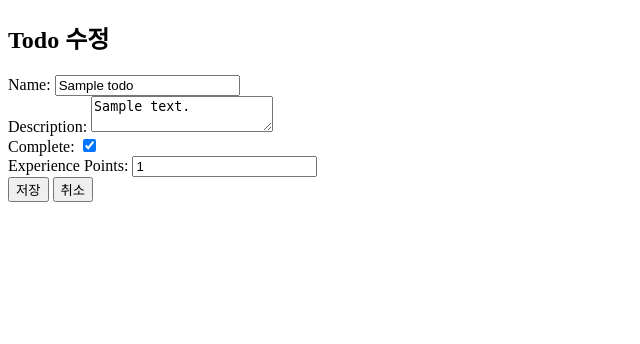
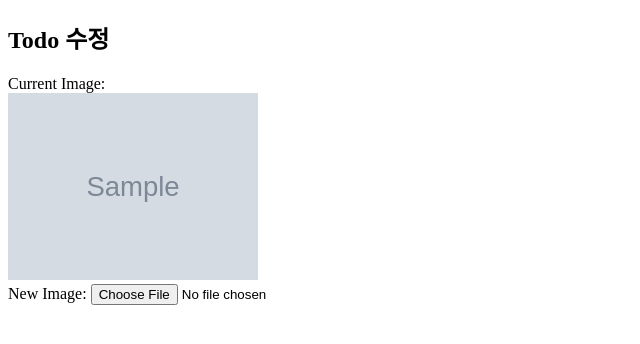
Before and after one commit to aca1111-git/DRF_todoList, a Django app: page /todo/update/1/ in a window 1280 px wide. Shown: the top 344 px of the page, without its empty margins (0-640 px from the left). Run offline with Django 5.2, Linux system fonts and the light colour scheme; tables that the repository leaves empty hold one stand-in row (values such as "Sample post"); grey boxes marked "Sample" are stand-in pictures.

Commit message:
feat:insert image

```diff
--- a/mysite/settings.py
+++ b/mysite/settings.py
@@ -127,3 +127,6 @@ REST_FRAMEWORK = {
     "DEFAULT_PAGINATION_CLASS": "todo.pagination.CustomPageNumberPagination",
     "PAGE_SIZE": 3,
 }
+
+MEDIA_URL = "/media/"
+MEDIA_ROOT = BASE_DIR / "media"
--- a/mysite/urls.py
+++ b/mysite/urls.py
@@ -1,9 +1,15 @@
 from django.contrib import admin
 from django.urls import path, include
 from django.shortcuts import redirect
+from django.conf import settings
+from django.conf.urls.static import static
 
 urlpatterns = [
     path("admin/", admin.site.urls),
     path("todo/", include("todo.urls")),
     path("", lambda request: redirect("todo:list")),  # 첫페이지가 무조건 보이게하기
 ]
+
+# ✅ [추가] DEBUG일 때만 media 파일을 /media/로 서빙
+if settings.DEBUG:
+    urlpatterns += static(settings.MEDIA_URL, document_root=settings.MEDIA_ROOT)
--- a/templates/todo/list.html
+++ b/templates/todo/list.html
@@ -80,6 +80,11 @@ document.addEventListener("DOMContentLoaded", () => {
                 <p><strong>설명:</strong> ${todo.description}</p>
                 <p><strong>완료 여부:</strong> ${todo.complete}</p>
                 <p><strong>exp:</strong> ${todo.exp}</p>
+
+                <!-- [추가됨] 이미지 표시 -->
+    ${todo.image ? `<img src="${todo.image}" style="max-width:200px;">` : ""}
+
+
                 <hr>
             `;
 
--- a/templates/todo/update.html
+++ b/templates/todo/update.html
@@ -5,99 +5,59 @@
 <div class="container">
   <h2>Todo 수정</h2>
 
+  <!-- [추가] 현재 이미지 미리보기 -->
   <div>
-    <label for="name">Name:</label>
-    <input type="text" name="name" id="name" value="{{ todo.name }}">
+    <label>Current Image:</label><br>
+    {% if todo.image %}
+      <img src="{{ todo.image.url }}" alt="todo image" style="max-width:250px; height:auto;">
+    {% else %}
+      <p>-</p>
+    {% endif %}
   </div>
 
+  <!-- [추가] 새 이미지 업로드 -->
   <div>
-    <label for="description">Description:</label>
-    <textarea name="description" id="description">{{ todo.description }}</textarea>
+    <label for="image">New Image:</label>
+    <input type="file" id="image">
   </div>
 
-  <div>
-    <label for="complete">Complete:</label>
-    <input type="checkbox" name="complete" id="complete" {% if todo.complete %}checked{% endif %}>
-  </div>
-
-  <div>
-    <label for="exp">Experience Points:</label>
-    <input type="number" name="exp" id="exp" min="0" value="{{ todo.exp }}">
-  </div>
-
-  <button type="button" id="todoUpdate">저장</button>
-  <button type="button" onclick="history.back()">취소</button>
 </div>
 
-<script src="https://cdn.jsdelivr.net/npm/axios/dist/axios.min.js"></script>
 <script>
+
+// Axios 인스턴스 생성
+// baseURL을 "/"로 설정하여 같은 Django 서버로 API 요청을 보냄
 const api = axios.create({
   baseURL: "/",
-  // axios 인스턴스 생성 (모든 API 요청의 기본 URL 설정)
-  // Content-Type을 따로 지정하지 않음 → FormData 사용 시 axios가 자동으로 multipart/form-data 설정
 });
 
-// CSRF 토큰 자동 추가 (Django 보안 필수)
-api.interceptors.request.use(config => {
+// Todo 수정 버튼 클릭 이벤트
+// id="todoUpdate" 버튼을 클릭하면 실행됨
+document.getElementById("todoUpdate").addEventListener("click", async () => {
+  try {
 
-  const csrfToken = document.cookie
-    .split("; ")
-    .find(row => row.startsWith("csrftoken"))
-    ?.split("=")[1];
-  // 브라우저 쿠키에서 csrftoken 값을 찾아서 추출
+    // FormData 객체 생성
+    // 파일 업로드나 multipart/form-data 요청을 보낼 때 사용
+    const formData = new FormData();
 
-  if (csrfToken) {
-    config.headers["X-CSRFToken"] = csrfToken;
-    // Django에서 요구하는 CSRF 토큰을 요청 헤더에 추가
+    // 이미지 input 요소 가져오기
+    const fileInput = document.getElementById("image");
+
+    // 새 이미지를 선택했을 경우에만 image 필드를 추가
+    // (이미지를 변경하지 않으면 서버로 보내지 않음)
+    if (fileInput.files.length > 0) {
+      formData.append("image", fileInput.files[0]);
+    }
+
+  } catch (err) {
+
+    // 서버 오류 또는 네트워크 오류 발생 시 콘솔에 출력
+    console.error(err.response?.data || err.message);
+
+    // 사용자에게 수정 실패 알림
+    alert("수정 실패");
   }
-
-  return config;
-  // 수정된 요청 설정 반환
 });
 
-
-const todoId = "{{ todo.id }}";
-// Django 템플릿에서 전달된 todo의 id(pk)를 JavaScript 변수로 저장
-
-
-document.getElementById("todoUpdate").addEventListener("click", async () => {
-  // id가 todoUpdate인 버튼을 클릭하면 실행
-
-  try {
-
-    const formData = new FormData();
-    // FormData 객체 생성 (폼 데이터를 서버로 전송하기 위한 객체)
-
-    formData.append("name", document.getElementById("name").value);
-    // name 입력값을 FormData에 추가
-
-    formData.append("description", document.getElementById("description").value);
-    // description 입력값을 FormData에 추가
-
-    formData.append("complete", document.getElementById("complete").checked);
-    // 체크박스 상태(true / false)를 complete 값으로 추가
-
-    formData.append("exp", document.getElementById("exp").value || 0);
-    // exp 입력값 추가 (값이 없으면 0으로 설정)
-
-    const res = await api.patch(`/todo/api/update/${todoId}/`, formData);
-    // PATCH 요청으로 Todo 데이터 수정 API 호출
-    // formData를 서버로 전송하여 일부 필드만 수정
-
-    console.log(res.data);
-    // 서버에서 반환된 수정된 데이터 콘솔 출력
-
-    window.location.href = `/todo/detail/${todoId}/`;
-    // 수정이 완료되면 해당 Todo의 상세 페이지로 이동
-
-  } catch (err) {
-    console.error(err.response?.data || err.message);
-    // 오류 발생 시 에러 메시지를 콘솔에 출력
-
-    alert("수정 실패");
-    // 사용자에게 수정 실패 알림 표시
-  }
-});
 </script>
-
 {% endblock %}
--- a/todo/models.py
+++ b/todo/models.py
@@ -1,4 +1,5 @@
 from django.db import models
+from django.utils import timezone
 
 
 class Todo(models.Model):
@@ -9,6 +10,22 @@ class Todo(models.Model):
     completed_at = models.DateTimeField(null=True, blank=True)
     created_at = models.DateTimeField(auto_now_add=True)
     updated_at = models.DateTimeField(auto_now=True)
+    image = models.ImageField(upload_to="todo_images/", blank=True, null=True)
 
     def __str__(self):
         return self.name
+
+    def save(self, *args, **kwargs):
+
+        # 완료 상태(True)인데 완료 시간이 없는 경우
+        # → 현재 시간을 완료 시간으로 자동 저장
+        if self.complete and self.completed_at is None:
+            self.completed_at = timezone.now()
+
+        # 완료 상태(False)인데 완료 시간이 이미 있는 경우
+        # → 완료 취소로 판단하고 완료 시간을 제거
+        if not self.complete and self.completed_at is not None:
+            self.completed_at = None
+
+        # 부모 모델(Model)의 원래 save() 실행 (DB에 실제 저장)
+        super().save(*args, **kwargs)
--- a/todo/serializers.py
+++ b/todo/serializers.py
@@ -17,6 +17,7 @@ class TodoSerializer(ModelSerializer):
             "completed_at",
             "created_at",
             "updated_at",
+            "image",
         ]
 
         # exclude = ["created_at", "updated_at"]
```
Also changed, not shown: templates/todo/create.html (+69 -24 lines), templates/todo/detail.html (+12 -1 lines), README.md, image-4.png (added), media/todo_images/dog.png (added), todo/migrations/0002_todo_image.py (added).
